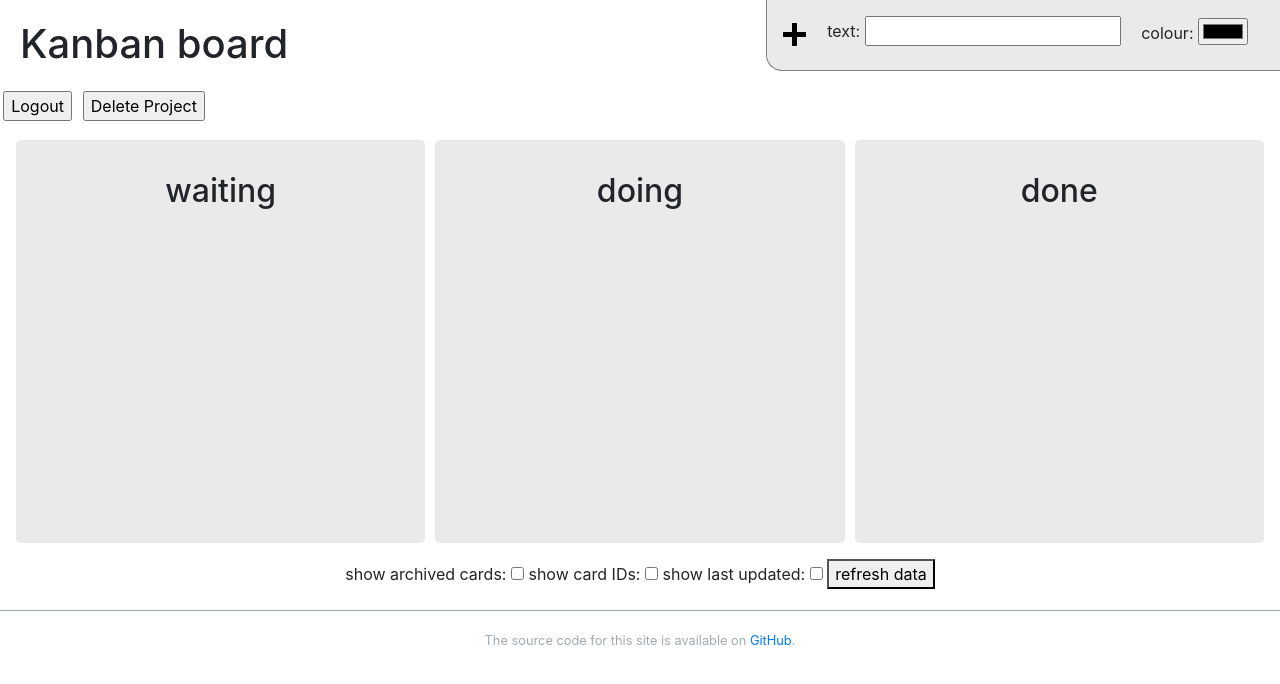
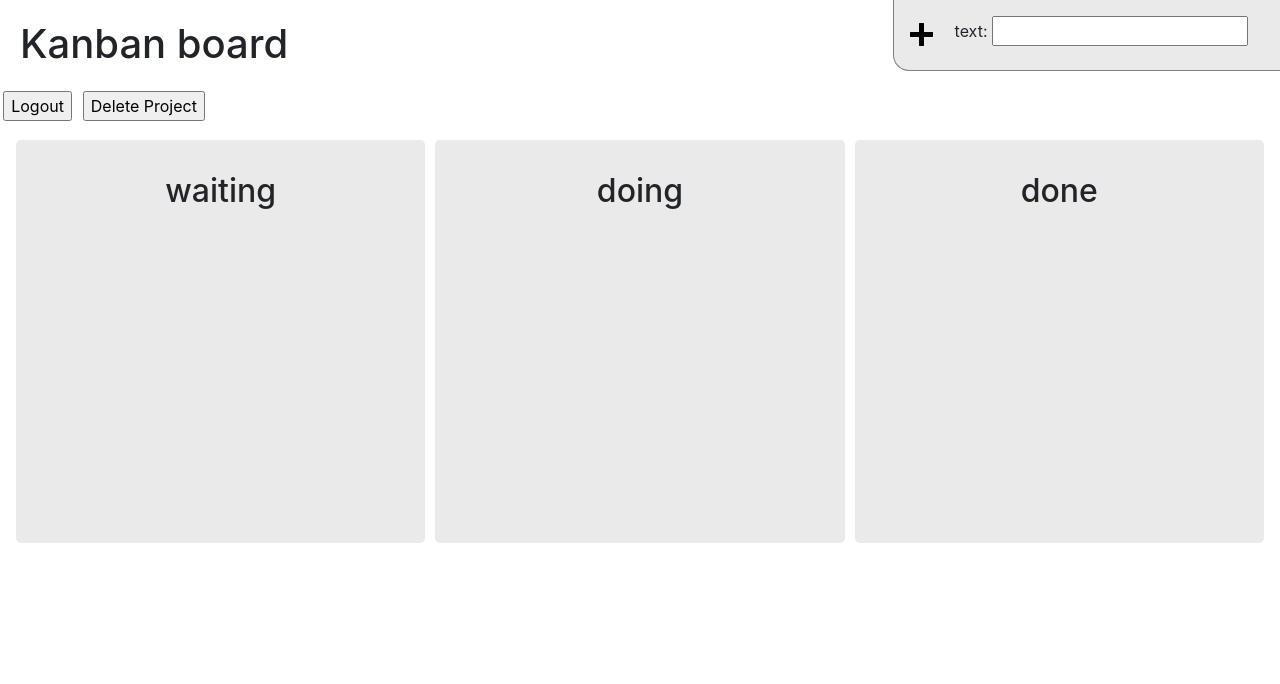
Before and after one commit to cherrythia/kbb-frontend, a Flask app: page /main in a window 1280 px wide. Shown: the top 684 px of the page. Run offline with Flask 2, Linux system fonts and the light colour scheme; some libraries are stand-ins or nearby versions.

Commit message:
fix: cleanup unwanted UI labels #21

```diff
--- a/src/templates/index.html
+++ b/src/templates/index.html
@@ -403,7 +403,6 @@
       <form v-on:submit.prevent="create_card">
         <input title="create card" src="static/plus_icon.svg" type="image" value="Create card" />
         <label>text: <input name="text" type="text" required="required" /></label>
-        <label>colour: <input ref="new_card_color" title="Select colour" name="color" type="color" /></label>
       </form>
     </header>
 
@@ -487,19 +486,16 @@
         </div>
       </div>
     </div>
+    <!--
     <div id="kanban-options">
       <label>show archived cards: <input type="checkbox" v-model="show_archived_cards" /></label>
       <label>show card IDs: <input type="checkbox" v-model="show_card_ids" /></label>
       <label>show last updated: <input type="checkbox" v-model="show_card_timestamps" /></label>
       <button v-on:click="refresh_cards">refresh data</button>
     </div>
+    -->
   </div>
   <footer class="footer">
-    <hr>
-    <small>
-      The source code for this site is available on <a
-        href="https://github.com/FloatingOctothorpe/python-kanban">GitHub</a>.
-    </small>
   </footer>
   <script src="static/vue.min.js"></script>
   <script src="static/axios.min.js"></script>
--- a/src/templates/login-page.html
+++ b/src/templates/login-page.html
@@ -16,11 +16,6 @@
 
     <img src="/static/logo.jpg" alt="NUS-ISS Logo">
     <h1 id="login-header">NUS KBB Login Page</h1>
-
-
-    <div id="test-msg-holder">
-      <p id="test-msg">[For testing purpose, the default username and pw is admin]</p>
-    </div>
 
     <form id="loginForm" action="">
       <input type="text" name="username" id="username-field" class="login-form-field" placeholder="username">
```
